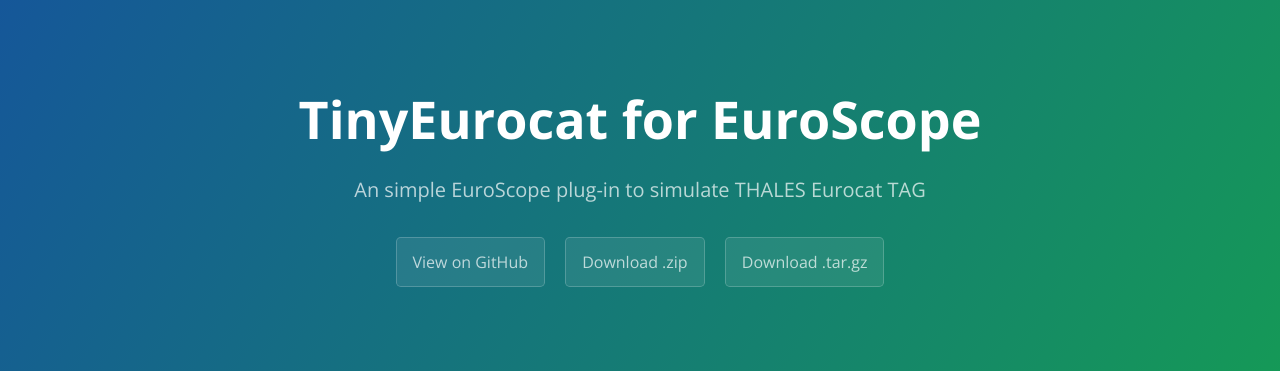
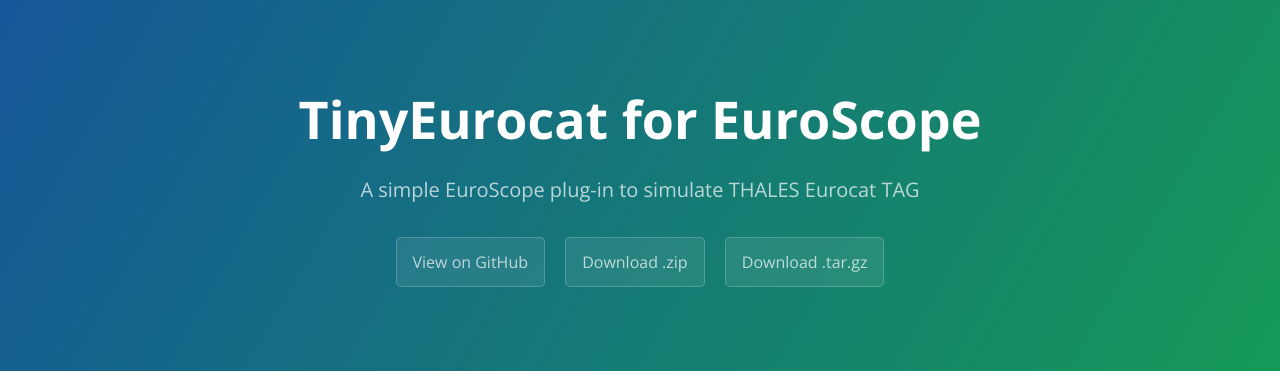
Before and after one commit to earthjasonlin/TinyEurocat, a Jekyll site: the page built from index.md, in a window 1280 px wide and 900 px high. Shown: the top 371 px of the window. Built offline with Jekyll 4.4.1, drawn with Linux system fonts in a browser that asks for light colours.

```diff
--- a/_config.yml
+++ b/_config.yml
@@ -1,5 +1,5 @@
 title: TinyEurocat for EuroScope
-description: An simple EuroScope plug-in to simulate THALES Eurocat TAG
+description: A simple EuroScope plug-in to simulate THALES Eurocat TAG
 show_downloads: true
 google_analytics:
 theme: jekyll-theme-cayman
```
